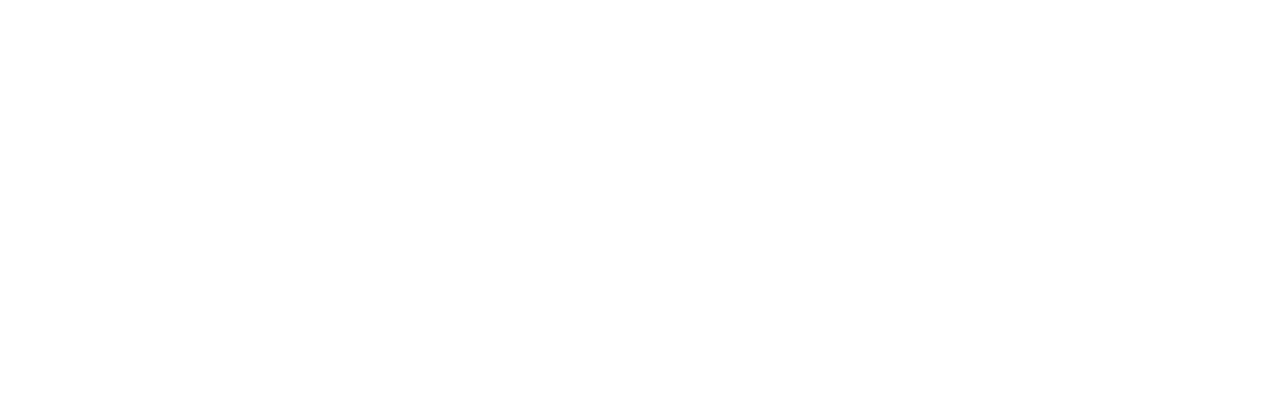
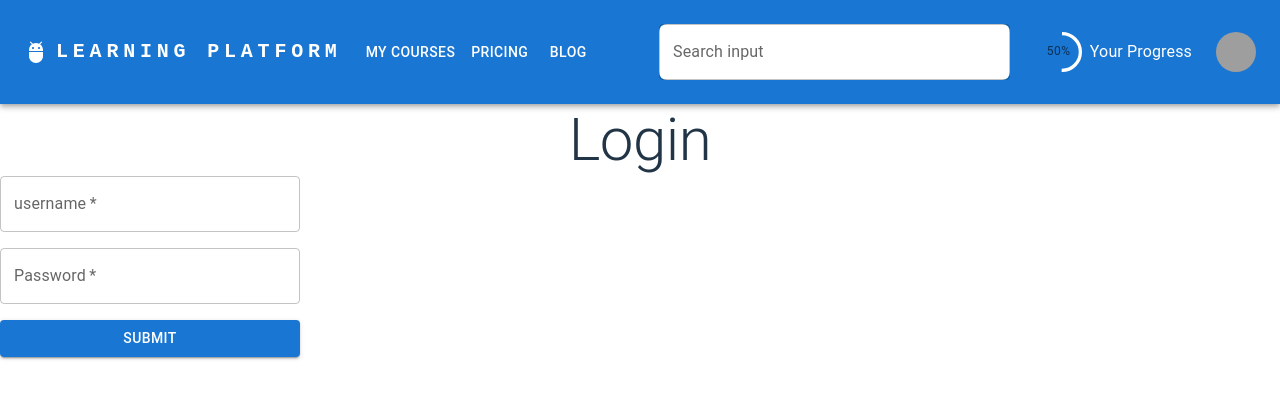
Before and after one commit to bubah/learning-platform-frontend, a React (Vite) app: page /login in a window 1280 px wide. Before the commit this address had no page. Shown: the top 398 px of the page. Built offline with nearby package versions, Linux system fonts and the light colour scheme; grey boxes are pictures that could not be loaded.

Commit message:
login functionality created base functionality

```diff
--- a/src/App.tsx
+++ b/src/App.tsx
@@ -2,12 +2,47 @@
 import "./App.css";
 import { CourseList } from "./components/Course/CourseListPage";
 import { CoursePage } from "./components/Course/CoursePage";
+import { LoginForm } from "./components/Course/LoginForm";
+import { Switch } from "@mui/material";
+import { useState } from "react";
+import { Login } from "@mui/icons-material";
+import { LoginCredentials } from "./types/types";
+import { NavBar } from "./components/NavBar";
+import { Curriculum } from "./components/Course/Curriculum";
+import { ProtectedRoute } from "./components/Course/ProtectedRoute";
+
 function App() {
+  const [user, setUser] = useState<LoginCredentials | null>(null);
+
+  const onLogin = (user: LoginCredentials) => {
+    console.log("log on ");
+    setUser(user);
+  };
+
   return (
     <BrowserRouter>
+      {/* we will pass down user to nav bar and conditionally render based on role. */}
+      <NavBar />
       <Routes>
-        <Route path="/courses" element={<CourseList />} />
-        <Route path="/courses/id" element={<CoursePage />} />
+        {/* Public Routes */}
+        <Route path="/" element={<CourseList />} />
+        <Route path="/courses/:id" element={<CoursePage />} />
+        <Route
+          path="/login"
+          element={<LoginForm onLogin={(user) => onLogin(user)} />}
+        />
+        {/* <Route path="/" element={<HomePage />} /> */}
+
+        {/* Protected Routes (assuming `ProtectedRoute` is properly implemented) */}
+        <Route
+          path="/curriculum"
+          element={
+            <ProtectedRoute user={user}>
+              <Curriculum />
+            </ProtectedRoute>
+          }
+        />
+        {/* <Route path="/profile" element={<ProtectedRoute element={<ProfilePage />} />} /> */}
       </Routes>
     </BrowserRouter>
   );
--- a/src/components/Course/CourseListPage.tsx
+++ b/src/components/Course/CourseListPage.tsx
@@ -7,7 +7,7 @@
 
   useEffect(() => {
     setCourses([mockCourse, mockCourse]);
-  });
+  }, []);
   return (
     <Box sx={{ margin: 10 }}>
       {corses.map((course) => (
--- /dev/null
+++ b/src/components/Course/LoginForm.tsx
@@ -0,0 +1,85 @@
+import { Box, Button, TextField, Typography } from "@mui/material";
+import { ChangeEvent, FormEvent, useState } from "react";
+import { LoginCredentials } from "../../types/types";
+import { Navigate, useNavigate } from "react-router-dom";
+
+const credentials = [
+  {
+    username: "hrazak",
+    password: "123",
+    role: "student",
+  },
+  {
+    username: "bubahc",
+    password: "123",
+    role: "teacher",
+  },
+];
+
+export const LoginForm = ({
+  onLogin,
+}: {
+  onLogin: (User: LoginCredentials) => void;
+}) => {
+  const [username, setUsername] = useState("");
+  const [password, setPassword] = useState("");
+  const [error, setError] = useState("");
+  const navigate = useNavigate();
+
+  function handleSubmit(event: FormEvent<HTMLFormElement>): void {
+    event.preventDefault();
+    console.log("Clicked!");
+    const user = credentials.find(
+      (u) => u.username == username && u.password == password
+    );
+
+    if (user) {
+      onLogin(user);
+      navigate("/curriculum");
+
+      console.log("Login credentials accepted!");
+    } else {
+      setError("User not authenticated!");
+    }
+  }
+
+  return (
+    <Box>
+      <Box>
+        <Box>
+          <Typography variant="h2">Login</Typography>
+        </Box>
+        <form
+          onSubmit={handleSubmit}
+          style={{
+            display: "flex",
+            flexDirection: "column",
+            gap: "16px",
+            maxWidth: "300px",
+          }}
+        >
+          <TextField
+            label="username"
+            name="username"
+            value={username}
+            onChange={(e) => setUsername(e.target.value)}
+            variant="outlined"
+            required
+          />
+          <TextField
+            label="Password"
+            name="password"
+            type="password"
+            value={password}
+            onChange={(e) => setPassword(e.target.value)}
+            variant="outlined"
+            required
+          />
+          <Button type="submit" variant="contained" color="primary">
+            Submit
+          </Button>
+        </form>
+      </Box>
+    </Box>
+  );
+};
--- /dev/null
+++ b/src/components/Course/ProtectedRoute.tsx
@@ -0,0 +1,13 @@
+import { LoginCredentials } from "../../types/types";
+import { Navigate } from "react-router-dom";
+
+interface ProtectedRouteProps {
+  user: LoginCredentials | null;
+  children: React.ReactNode;
+}
+
+export function ProtectedRoute({ user, children }: ProtectedRouteProps) {
+  if (!user) return <Navigate to="/login" replace />;
+
+  return children;
+}
--- a/src/components/NavBar.tsx
+++ b/src/components/NavBar.tsx
@@ -17,6 +17,7 @@
 import MenuIcon from "@mui/icons-material/Menu";
 import AdbIcon from "@mui/icons-material/Adb";
 import { useState } from "react";
+import { Link } from "react-router-dom";
 const pages = ["My Courses", "Pricing", "Blog"];
 const settings = ["Profile", "Account", "Dashboard", "Logout"];
 
@@ -119,6 +120,8 @@
           <Box sx={{ flexGrow: 1, display: { xs: "none", md: "flex" } }}>
             {pages.map((page) => (
               <Button
+                to="/"
+                component = {Link}
                 key={page}
                 onClick={handleCloseNavMenu}
                 sx={{ my: 2, color: "white", display: "block" }}
--- /dev/null
+++ b/src/types/types.tsx
@@ -0,0 +1,5 @@
+export type LoginCredentials = {
+  username: string;
+  password: string;
+  role: string;
+};
```
